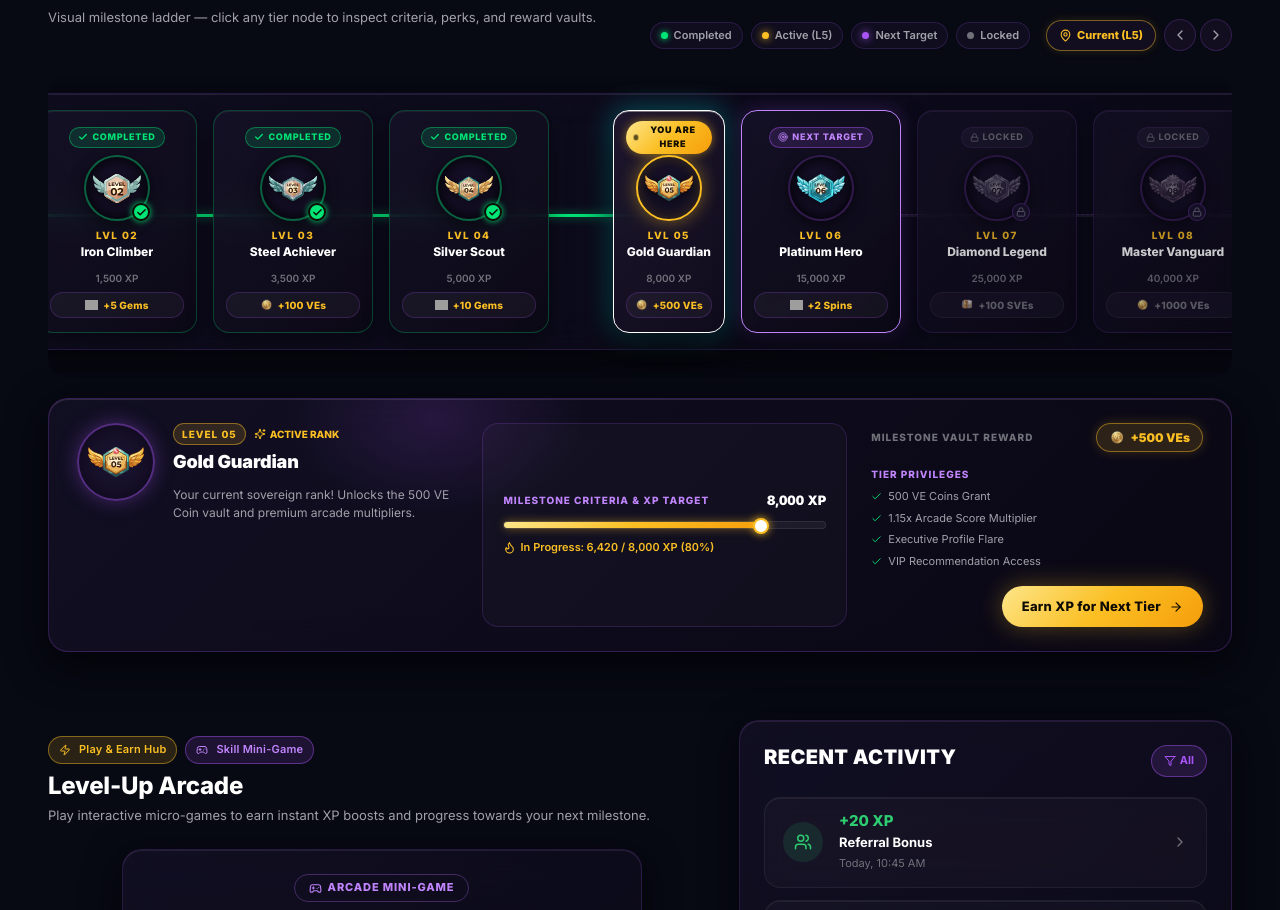
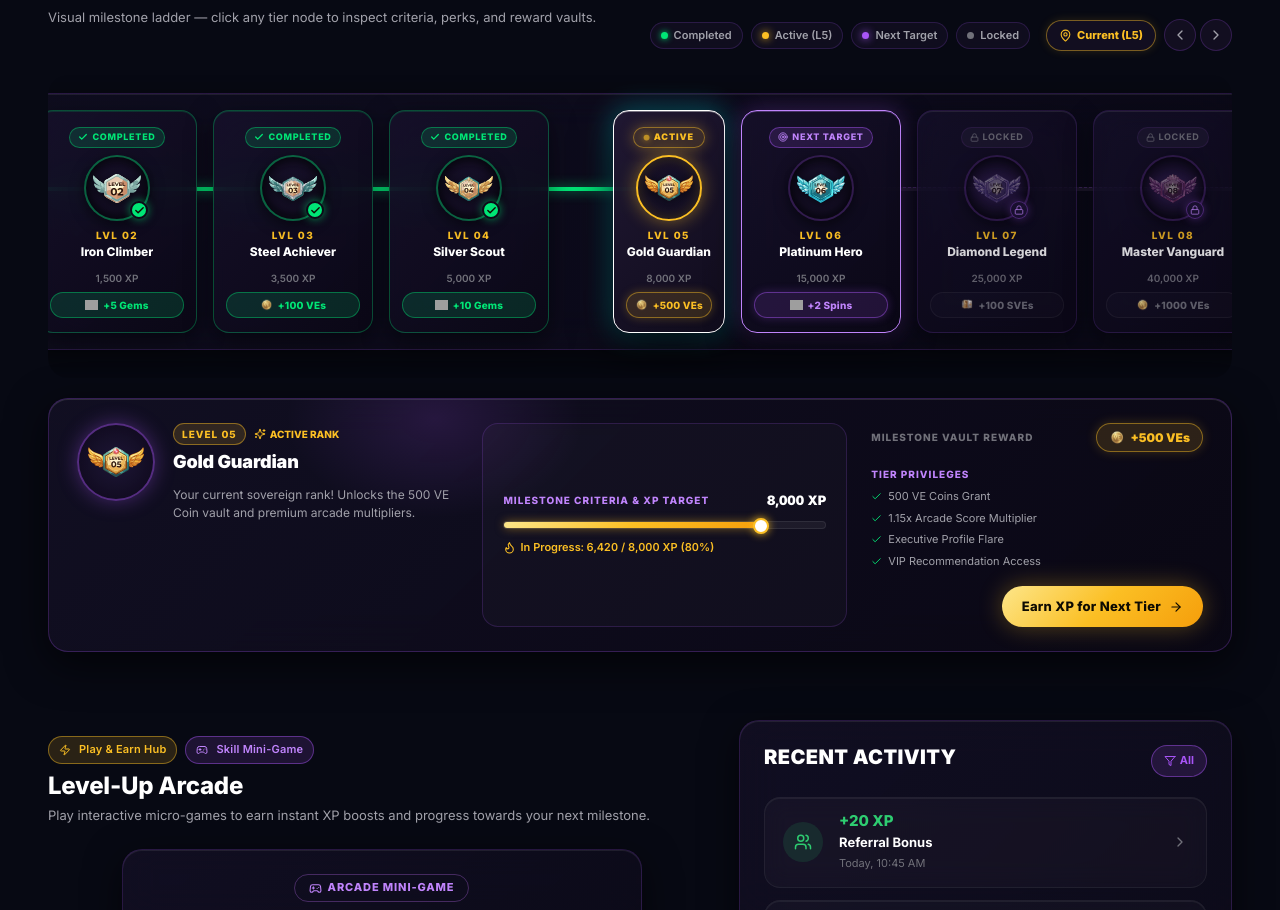
Before and after one commit to rajeevkumardigicbyte/VELoop_Levora, a React (Vite) app: page /Lvl-Dashboard in a window 1280 px wide. Shown: the part 853-1763 px from the top of the page. Built offline with nearby package versions, Linux system fonts and the light colour scheme; grey boxes are pictures that could not be loaded.

Commit message:
feat(roadmap): polish milestone rail alignment, single-line active status, and holographic locked emblems

```diff
--- a/src/components/LevelRoadmap/LevelRoadmap.jsx
+++ b/src/components/LevelRoadmap/LevelRoadmap.jsx
@@ -284,7 +284,7 @@ const LevelRoadmap = ({ data }) => {
                     )}
                     {nodeCurrent && (
                       <span className={styles.pillCurrent}>
-                        <span className={styles.radarDot} /> YOU ARE HERE
+                        <span className={styles.radarDot} /> ACTIVE
                       </span>
                     )}
                     {nodeNext && (
@@ -343,8 +343,10 @@ const LevelRoadmap = ({ data }) => {
                   {/* Bottom Milestone Reward Capsule */}
                   <div
                     className={`${styles.rewardCapsule} ${
-                      nodeLocked ? styles.rewardCapsuleLocked : ''
-                    }`}
+                      nodeCompleted ? styles.rewardCapsuleCompleted : ''
+                    } ${nodeCurrent ? styles.rewardCapsuleCurrent : ''} ${
+                      nodeNext ? styles.rewardCapsuleNext : ''
+                    } ${nodeLocked ? styles.rewardCapsuleLocked : ''}`}
                   >
                     {lvl.reward?.icon && (
                       <img
--- a/src/components/LevelRoadmap/LevelRoadmap.module.css
+++ b/src/components/LevelRoadmap/LevelRoadmap.module.css
@@ -224,25 +224,26 @@
   outline: none;
 }
 
-/* Laser Energy Conduit Line (Behind Cards) */
+/* Laser Energy Conduit Line (Directly Behind Emblem Center at top 77px) */
 .conduitSegment {
   position: absolute;
-  top: 104px;
+  top: 77px;
   left: 50%;
   width: calc(100% + 16px);
-  height: 3px;
+  height: 4px;
   z-index: 1;
   pointer-events: none;
+  border-radius: var(--radius-full);
 }
 
 .conduitCompleted {
   background: linear-gradient(90deg, var(--green) 0%, var(--green) 100%);
-  box-shadow: 0 0 10px rgba(0, 230, 118, 0.6);
+  box-shadow: 0 0 12px rgba(0, 230, 118, 0.7);
 }
 
 .conduitActiveCharging {
   background: linear-gradient(90deg, var(--gold) 0%, var(--purple) 100%);
-  box-shadow: 0 0 14px rgba(251, 191, 36, 0.5);
+  box-shadow: 0 0 16px rgba(251, 191, 36, 0.6);
   position: relative;
   overflow: hidden;
 }
@@ -251,19 +252,19 @@
   position: absolute;
   top: 0;
   bottom: 0;
-  width: 40px;
+  width: 44px;
   background: linear-gradient(90deg, transparent, #FFFFFF, transparent);
   animation: chargingPulse 1.6s infinite ease-in-out;
 }
 
 @keyframes chargingPulse {
-  0% { transform: translateX(-40px); }
+  0% { transform: translateX(-44px); }
   100% { transform: translateX(180px); }
 }
 
 .conduitLocked {
   background: rgba(42, 36, 61, 0.6);
-  border-top: 1px dashed rgba(168, 85, 247, 0.2);
+  border-top: 1px dashed rgba(168, 85, 247, 0.25);
 }
 
 /* ============================================================
@@ -273,11 +274,11 @@
 .nodeCard {
   width: 160px;
   min-height: 220px;
-  background: linear-gradient(135deg, rgba(22, 18, 40, 0.82) 0%, rgba(12, 9, 22, 0.94) 100%);
-  backdrop-filter: blur(14px);
-  -webkit-backdrop-filter: blur(14px);
-  border: 1px solid rgba(168, 85, 247, 0.16);
-  border-radius: var(--radius-lg);
+  background: linear-gradient(135deg, rgba(22, 17, 42, 0.90) 0%, rgba(11, 8, 22, 0.96) 100%);
+  backdrop-filter: blur(18px) saturate(180%);
+  -webkit-backdrop-filter: blur(18px) saturate(180%);
+  border: 1px solid rgba(168, 85, 247, 0.18);
+  border-radius: 16px;
   padding: 14px 12px;
   display: flex;
   flex-direction: column;
@@ -287,40 +288,40 @@
   position: relative;
   z-index: 2;
   transition: transform var(--transition-normal), border-color var(--transition-normal), box-shadow var(--transition-normal);
-  box-shadow: 0 8px 24px rgba(0, 0, 0, 0.45), inset 0 1px 0 rgba(255, 255, 255, 0.06);
+  box-shadow: 0 10px 30px rgba(0, 0, 0, 0.55), inset 0 1px 0 rgba(255, 255, 255, 0.10);
 }
 
 .nodeCard:hover {
   transform: translateY(-4px);
-  border-color: rgba(168, 85, 247, 0.35);
-  box-shadow: 0 14px 32px rgba(0, 0, 0, 0.65), 0 0 18px rgba(168, 85, 247, 0.25);
+  border-color: rgba(168, 85, 247, 0.40);
+  box-shadow: 0 14px 34px rgba(0, 0, 0, 0.68), 0 0 20px rgba(168, 85, 247, 0.30);
 }
 
 /* State Variants */
 .nodeCompleted {
-  border-color: rgba(0, 230, 118, 0.25);
+  border-color: rgba(0, 230, 118, 0.30);
+  box-shadow: 0 8px 26px rgba(0, 0, 0, 0.50), inset 0 1px 0 rgba(0, 230, 118, 0.15);
 }
 
 .nodeCurrent {
   border-color: var(--gold);
-  background: linear-gradient(135deg, rgba(32, 24, 48, 0.92) 0%, rgba(16, 12, 28, 0.96) 100%);
-  box-shadow: 0 10px 32px rgba(0, 0, 0, 0.65), 0 0 24px rgba(251, 191, 36, 0.32), inset 0 1px 0 rgba(251, 191, 36, 0.3);
+  background: linear-gradient(135deg, rgba(34, 25, 52, 0.94) 0%, rgba(16, 12, 28, 0.98) 100%);
+  box-shadow: 0 12px 36px rgba(0, 0, 0, 0.70), 0 0 28px rgba(251, 191, 36, 0.38), inset 0 1px 0 rgba(251, 191, 36, 0.40);
   animation: currentPulse 3s infinite ease-in-out;
 }
 
 @keyframes currentPulse {
-  0%, 100% { box-shadow: 0 10px 32px rgba(0, 0, 0, 0.65), 0 0 20px rgba(251, 191, 36, 0.25); }
-  50% { box-shadow: 0 12px 36px rgba(0, 0, 0, 0.75), 0 0 32px rgba(251, 191, 36, 0.45); }
+  0%, 100% { box-shadow: 0 12px 36px rgba(0, 0, 0, 0.70), 0 0 22px rgba(251, 191, 36, 0.30); }
+  50% { box-shadow: 0 14px 40px rgba(0, 0, 0, 0.80), 0 0 34px rgba(251, 191, 36, 0.50); }
 }
 
 .nodeNext {
   border-color: var(--purple-light);
-  border-style: solid;
-  box-shadow: 0 8px 24px rgba(0, 0, 0, 0.5), 0 0 18px rgba(168, 85, 247, 0.28);
+  box-shadow: 0 10px 32px rgba(0, 0, 0, 0.60), 0 0 22px rgba(168, 85, 247, 0.32), inset 0 1px 0 rgba(192, 132, 252, 0.30);
 }
 
 .nodeLocked {
-  opacity: 0.78;
+  opacity: 0.82;
 }
 
 .nodeLocked:hover {
@@ -329,9 +330,9 @@
 
 /* Apex Sovereign (Level 10) */
 .nodeCardApex {
-  border: 1px solid rgba(251, 191, 36, 0.4);
-  background: linear-gradient(135deg, rgba(38, 22, 54, 0.88) 0%, rgba(16, 10, 26, 0.96) 100%);
-  box-shadow: 0 10px 32px rgba(0, 0, 0, 0.65), 0 0 28px rgba(168, 85, 247, 0.35);
+  border: 1.5px solid rgba(251, 191, 36, 0.45);
+  background: linear-gradient(135deg, rgba(40, 22, 56, 0.90) 0%, rgba(16, 10, 26, 0.98) 100%);
+  box-shadow: 0 12px 36px rgba(0, 0, 0, 0.70), 0 0 30px rgba(168, 85, 247, 0.40);
 }
 
 /* Selected Node Indicator */
@@ -362,28 +363,32 @@
   display: inline-flex;
   align-items: center;
   gap: 4px;
+  white-space: nowrap;
 }
 
 .pillCurrent {
   font-size: 9px;
   font-weight: 900;
   text-transform: uppercase;
-  letter-spacing: 0.08em;
-  color: #0E0B02;
-  background: var(--grad-gold);
-  padding: 2px 8px;
+  letter-spacing: 0.1em;
+  color: var(--gold);
+  background: var(--gold-soft);
+  border: 1px solid var(--border-gold);
+  padding: 2px 10px;
   border-radius: var(--radius-full);
   display: inline-flex;
   align-items: center;
-  gap: 4px;
-  box-shadow: 0 0 10px rgba(251, 191, 36, 0.5);
+  gap: 5px;
+  box-shadow: 0 0 14px rgba(251, 191, 36, 0.35);
+  white-space: nowrap;
 }
 
 .radarDot {
   width: 5px;
   height: 5px;
   border-radius: 50%;
-  background: #0E0B02;
+  background: var(--gold);
+  box-shadow: 0 0 6px var(--gold);
   animation: radarBlink 1.2s infinite;
 }
 
@@ -405,6 +410,7 @@
   display: inline-flex;
   align-items: center;
   gap: 4px;
+  white-space: nowrap;
 }
 
 .pillLocked {
@@ -420,6 +426,7 @@
   display: inline-flex;
   align-items: center;
   gap: 3px;
+  white-space: nowrap;
 }
 
 /* 2. Emblem Halo Centerpiece */
@@ -463,14 +470,14 @@
 }
 
 .nodeLocked .badgeSvg {
-  opacity: 0.45;
-  filter: grayscale(0.8) drop-shadow(0 2px 4px rgba(0, 0, 0, 0.8));
+  opacity: 0.60;
+  filter: brightness(0.85) saturate(0.65) drop-shadow(0 0 10px rgba(168, 85, 247, 0.35));
 }
 
 .badgeCheckCorner {
   position: absolute;
-  bottom: -2px;
-  right: -2px;
+  bottom: 0px;
+  right: 0px;
   width: 18px;
   height: 18px;
   border-radius: 50%;
@@ -479,23 +486,24 @@
   display: flex;
   align-items: center;
   justify-content: center;
-  box-shadow: 0 0 6px var(--green);
-  border: 2px solid #0E0B02;
+  box-shadow: 0 0 8px rgba(0, 230, 118, 0.6);
+  border: 2px solid #0E0918;
 }
 
 .badgeLockCorner {
   position: absolute;
-  bottom: -2px;
-  right: -2px;
+  bottom: 0px;
+  right: 0px;
   width: 18px;
   height: 18px;
   border-radius: 50%;
-  background: #18122C;
-  color: var(--text-muted);
-  border: 1px solid rgba(168, 85, 247, 0.3);
+  background: rgba(30, 20, 52, 0.95);
+  color: var(--purple-light);
+  border: 1.5px solid rgba(168, 85, 247, 0.45);
   display: flex;
   align-items: center;
   justify-content: center;
+  box-shadow: 0 0 8px rgba(168, 85, 247, 0.4);
 }
 
 .apexCrownBadge {
@@ -558,6 +566,45 @@
   justify-content: center;
   gap: 5px;
   margin-top: 6px;
+  transition: all var(--transition-fast);
+}
+
+.rewardCapsuleCompleted {
+  background: var(--green-soft);
+  border-color: var(--border-green);
+}
+
+.rewardCapsuleCompleted .rewardCapsuleText {
+  color: var(--green);
+}
+
+.rewardCapsuleCurrent {
+  background: var(--gold-soft);
+  border-color: var(--border-gold);
+  box-shadow: 0 0 10px rgba(251, 191, 36, 0.25);
+}
+
+.rewardCapsuleCurrent .rewardCapsuleText {
+  color: var(--gold);
+}
+
+.rewardCapsuleNext {
+  background: var(--purple-soft);
+  border-color: var(--border-purple);
+  box-shadow: 0 0 10px rgba(168, 85, 247, 0.25);
+}
+
+.rewardCapsuleNext .rewardCapsuleText {
+  color: var(--purple-light);
+}
+
+.rewardCapsuleLocked {
+  background: rgba(255, 255, 255, 0.02);
+  border-color: rgba(255, 255, 255, 0.06);
+}
+
+.rewardCapsuleLocked .rewardCapsuleText {
+  color: var(--text-muted);
 }
 
 .rewardIconImg {
@@ -572,15 +619,6 @@
   color: var(--gold);
   white-space: nowrap;
   letter-spacing: 0.02em;
-}
-
-.rewardCapsuleLocked {
-  background: rgba(42, 36, 61, 0.3);
-  border-color: rgba(255, 255, 255, 0.06);
-}
-
-.rewardCapsuleLocked .rewardCapsuleText {
-  color: var(--text-muted);
 }
 
 /* ============================================================
```
